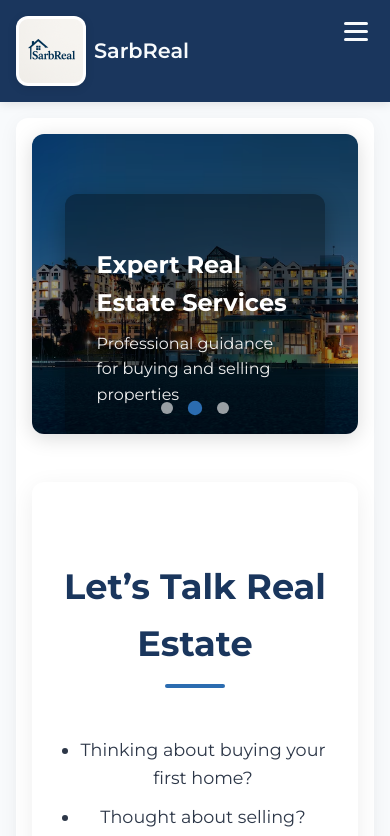
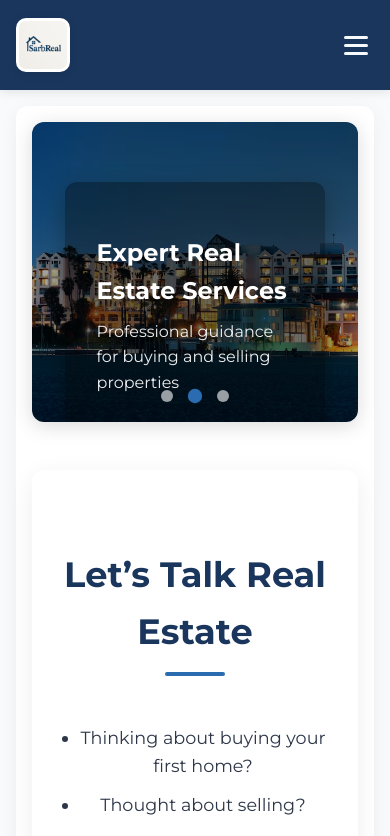
Before and after one commit to poojan-2099/Sarb, a React (Create React App) app: page / in a window 390 px wide. Shown: the top 836 px of the page. Built offline with nearby package versions, Linux system fonts and the light colour scheme.

Commit message:
mobile view updated

```diff
--- a/src/components/Header.css
+++ b/src/components/Header.css
@@ -1,3 +1,4 @@
+/* === Base Header === */
 .header {
   position: sticky;
   top: 0;
@@ -8,15 +9,14 @@
   box-shadow: 0 2px 10px rgba(0, 0, 0, 0.1);
 }
 
-/* Inner layout wrapper with space-between alignment */
 .header-container {
   display: flex;
+  justify-content: space-between;
   align-items: center;
-  justify-content: space-between;
   width: 100%;
 }
 
-/* Logo aligned to far left */
+/* === Logo === */
 .logo {
   display: flex;
   align-items: center;
@@ -25,7 +25,6 @@
   color: var(--light-text);
 }
 
-/* Logo styling */
 .logo-image {
   width: 64px;
   height: 64px;
@@ -41,21 +40,13 @@
   font-weight: 600;
 }
 
-/* Nav + Burger Wrapper aligned to far right */
-.nav-right {
+/* === Desktop Nav === */
+.nav-links-desktop {
   display: flex;
-  align-items: center;
-  gap: 1.5rem;
+  gap: 2rem;
 }
 
-/* Navigation (desktop) */
-.nav-links {
-  display: flex;
-  gap: 2rem;
-  transition: max-height 0.3s ease;
-}
-
-.nav-links a {
+.nav-links-desktop a {
   color: var(--light-text);
   text-decoration: none;
   font-weight: 500;
@@ -64,17 +55,21 @@
   transition: background 0.3s ease;
 }
 
-.nav-links a:hover {
+.nav-links-desktop a:hover {
   background: rgba(255, 255, 255, 0.1);
 }
 
-.nav-links .active {
-  background: #007aff;
+.nav-links-desktop .active {
+  background: var(--accent-color);
   color: #fff;
   box-shadow: 0 2px 8px rgba(0, 122, 255, 0.2);
 }
 
-/* Burger icon */
+/* === Burger (Mobile) === */
+.nav-right {
+  display: none;
+}
+
 .burger {
   display: none;
   flex-direction: column;
@@ -103,34 +98,94 @@
   transform: rotate(-45deg) translate(6px, -6px);
 }
 
-/* MOBILE STYLE */
+/* === Mobile Nav Dropdown === */
+.nav-links-mobile {
+  display: none;
+}
+
+/* === Mobile Breakpoint === */
 @media (max-width: 768px) {
-  .nav-right {
-    flex-direction: column;
-    align-items: flex-end;
+
+    .nav-links-desktop {
+      display: none !important;
+    }
+
+  .header {
+    padding: 0.5rem 1rem;
   }
 
-  .nav-links {
-    flex-direction: column;
-    align-items: flex-end;
-    max-height: 0;
-    overflow: hidden;
-    background: var(--primary-color);
-    padding: 0;
-    /* width: 100%; */
+  .logo-image {
+    width: 48px;
+    height: 48px;
+    object-fit: cover;
+    border-radius: 10px;
+    margin-top: 2px;
+    margin-bottom: 2px;
   }
 
-  .nav-links.active {
-    max-height: 300px;
-    padding: 1rem 0;
+  .logo-text {
+    display: none;
   }
 
-  .nav-links a {
-    width: 100%;
-    text-align: right;
+  .nav-links-desktop {
+    display: none;
+  }
+
+  .nav-right {
+    display: flex;
   }
 
   .burger {
     display: flex;
+    align-items: center;
+    justify-content: center;
+  }
+
+  .nav-links-mobile {
+    position: absolute;
+    /* top: calc(100% + 8px); */
+    right: 0.1rem;
+    width: 25vw;
+    background: var(--primary-color);
+    border-radius: 8px;
+    box-shadow: 0 8px 20px rgba(0, 0, 0, 0.2);
+    flex-direction: column;
+    align-items: flex-end;
+    overflow: hidden;
+    max-height: 0;
+    padding: 0;
+    transition: max-height 0.3s ease, padding 0.3s ease;
+    z-index: 999;
+    display: flex;
+  }
+
+  .nav-links-mobile.active {
+    max-height: 300px;
+    padding: 1rem;
+  }
+
+  .nav-links-mobile a {
+    width: 100%;
+    text-align: right;
+    padding: 0.6rem 1rem;
+    text-decoration: none;
+    color: var(--light-text);
+    font-weight: 500;
+    border-radius: 6px;
+    transition: background 0.3s ease;
+  }
+
+  .nav-links-mobile a:hover {
+    background: rgba(255, 255, 255, 0.1);
+  }
+
+  .nav-links-mobile .active {
+    background: var(--accent-color);
+    color: #fff;
   }
 }
+@media (min-width: 769px) {
+  .nav-links-mobile {
+    display: none !important;
+  }
+}
--- a/src/components/Header.js
+++ b/src/components/Header.js
@@ -11,13 +11,20 @@ const Header = () => {
   return (
     <header className="header">
       <div className="header-container">
-        {/* Left: Logo */}
+        {/* Logo - Left */}
         <Link to="/" className="logo" onClick={closeMenu}>
           <img src="/logo.png" alt="SarbReal Logo" className="logo-image" />
           <span className="logo-text">SarbReal</span>
         </Link>
 
-        {/* Right: Burger + Nav */}
+        {/* Desktop nav */}
+        <nav className="nav-links-desktop">
+          <NavLink to="/" end>Home</NavLink>
+          <NavLink to="/about">About Me</NavLink>
+          <NavLink to="/contact">Contact Me</NavLink>
+        </nav>
+
+        {/* Mobile burger */}
         <div className="nav-right">
           <button
             className={`burger ${menuOpen ? "open" : ""}`}
@@ -28,20 +35,15 @@ const Header = () => {
             <span></span>
             <span></span>
           </button>
-
-          <nav className={`nav-links ${menuOpen ? "active" : ""}`}>
-            <NavLink to="/" end onClick={closeMenu}>
-              Home
-            </NavLink>
-            <NavLink to="/about" onClick={closeMenu}>
-              About Me
-            </NavLink>
-            <NavLink to="/contact" onClick={closeMenu}>
-              Contact Me
-            </NavLink>
-          </nav>
         </div>
       </div>
+
+      {/* Mobile dropdown nav */}
+      <nav className={`nav-links-mobile ${menuOpen ? "active" : ""}`}>
+        <NavLink to="/" end onClick={closeMenu}>Home</NavLink>
+        <NavLink to="/about" onClick={closeMenu}>About Me</NavLink>
+        <NavLink to="/contact" onClick={closeMenu}>Contact Me</NavLink>
+      </nav>
     </header>
   );
 };
```
